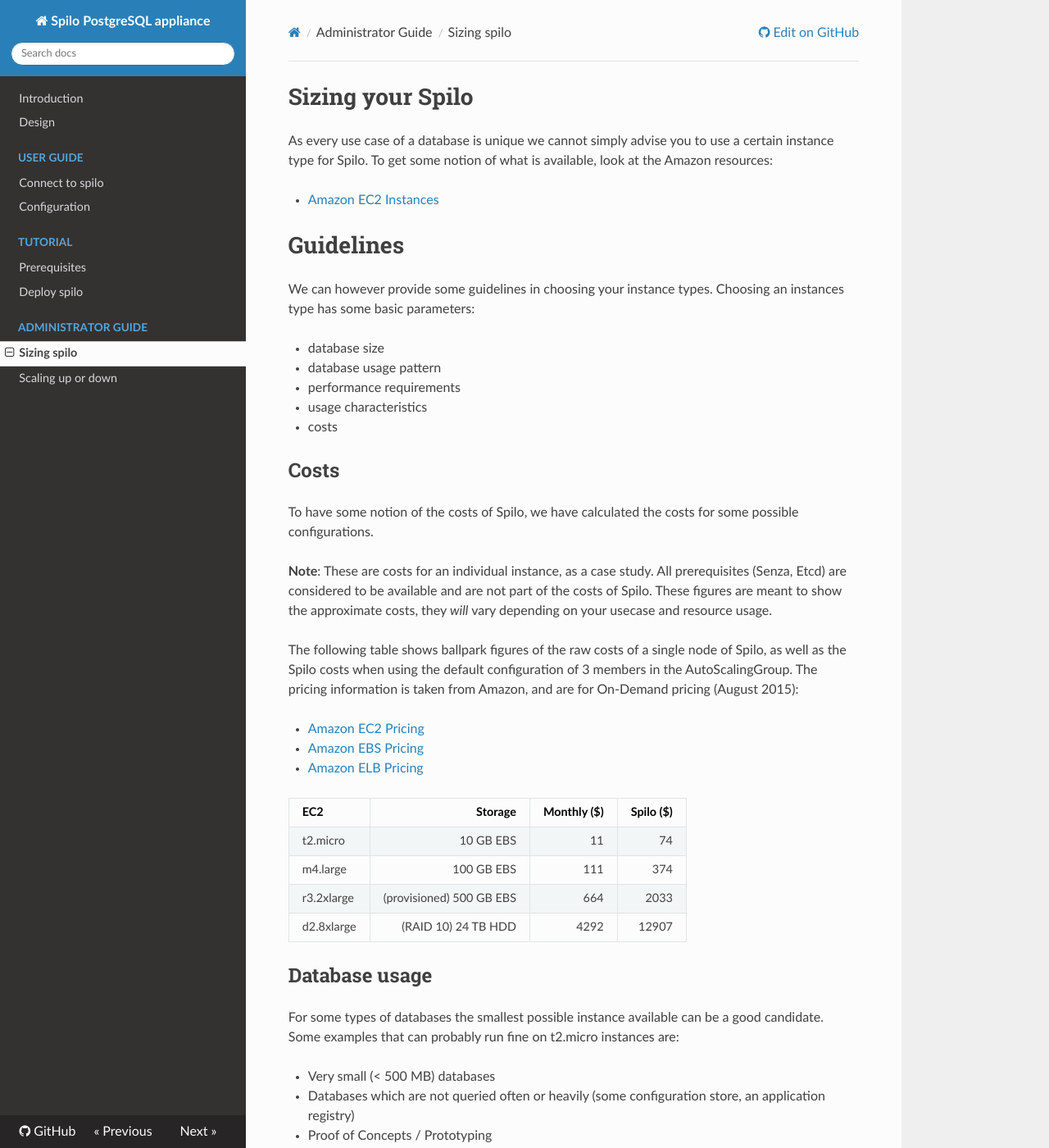
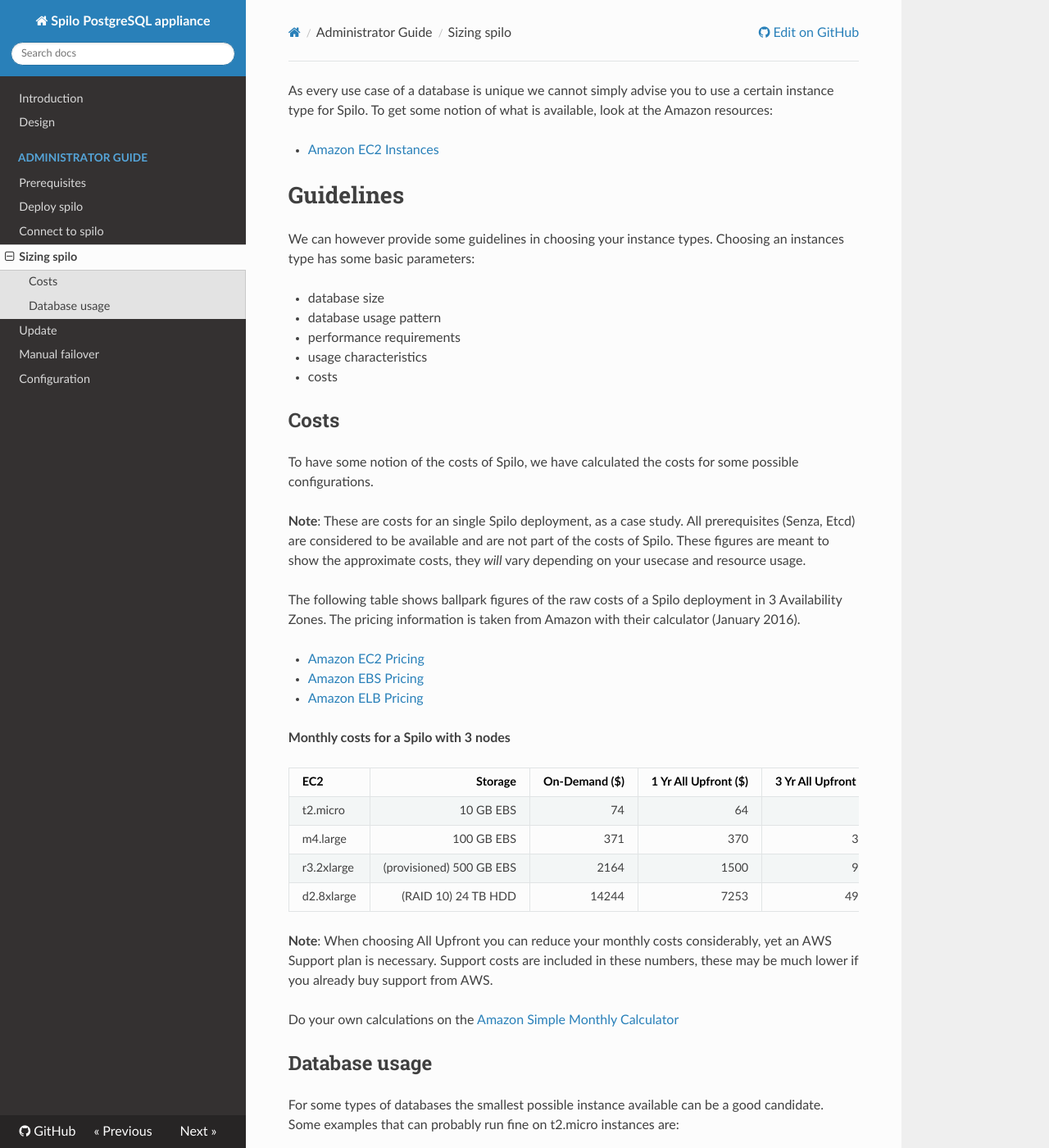
Before and after one commit to zalando/spilo, an MkDocs documentation site: the page built from docs/admin-guide/sizing.md, in a window 1280 px wide and 1400 px high. Shown: the whole window at 82% size. Built offline with MkDocs 1.6.1, drawn with Linux system fonts in a browser that asks for light colours; nearby versions of some CDN libraries; old or Windows-style settings are respelled for this version of MkDocs.

Commit message:
Documentation: Major restructuring

```diff
--- a/docs/admin-guide/sizing.md
+++ b/docs/admin-guide/sizing.md
@@ -1,5 +1,3 @@
-# Sizing your Spilo
-
 As every use case of a database is unique we cannot simply advise you to use a certain instance type for Spilo.
 To get some notion of what is available, look at the Amazon resources:
 
@@ -18,24 +16,31 @@
 ## Costs
 To have some notion of the costs of Spilo, we have calculated the costs for some possible configurations.
 
-**Note**: These are costs for an individual instance, as a case study. All prerequisites (Senza, Etcd) are considered
+**Note**: These are costs for an single Spilo deployment, as a case study. All prerequisites (Senza, Etcd) are considered
 to be available and are not part of the costs of Spilo.
 These figures are meant to show the approximate costs, they *will* vary depending on your usecase and resource usage.
 
-The following table shows ballpark figures of the raw costs of a single node of Spilo, as well as the Spilo costs when
-using the default configuration of 3 members in the AutoScalingGroup.
-The pricing information is taken from Amazon, and are for On-Demand pricing (August 2015):
+
+The following table shows ballpark figures of the raw costs of a Spilo deployment in 3 Availability Zones.
+The pricing information is taken from Amazon with their calculator (January 2016).
 
 * [Amazon EC2 Pricing](https://aws.amazon.com/ec2/pricing/)
 * [Amazon EBS Pricing](https://aws.amazon.com/ebs/pricing/)
 * [Amazon ELB Pricing](https://aws.amazon.com/elasticloadbalancing/pricing/)
 
-| EC2   |   Storage                     |  Monthly ($) | Spilo ($) |
-|----------|---------------------------:|---------:|-------:
-| t2.micro |  10 GB EBS                 |   11     |    74 |
-| m4.large | 100 GB EBS                 |  111     |   374 |
-| r3.2xlarge | (provisioned) 500 GB EBS |  664     |  2033 |
-| d2.8xlarge | (RAID 10) 24 TB HDD      | 4292     | 12907 |
+**Monthly costs for a Spilo with 3 nodes**
+
+| EC2   |   Storage                     | On-Demand ($) | 1 Yr All Upfront ($) | 3 Yr All Upfront ($) |
+|----------|---------------------------:|---------:|-------:|----:|
+| t2.micro |  10 GB EBS                 |      74 | 64 | 57 |
+| m4.large | 100 GB EBS                 |    371 | 370 | 308 |
+| r3.2xlarge | (provisioned) 500 GB EBS |   2164 | 1500 | 978 |
+| d2.8xlarge | (RAID 10) 24 TB HDD      |  14244 | 7253 | 4970 |
+
+**Note**: When choosing All Upfront you can reduce your monthly costs considerably, yet an AWS Support plan is necessary.
+Support costs are included in these numbers, these may be much lower if you already buy support from AWS.
+
+Do your own calculations on the [Amazon Simple Monthly Calculator](http://calculator.s3.amazonaws.com/index.html)
 
 ## Database usage
 For some types of databases the smallest possible instance available can be a good candidate. Some examples that
--- a/mkdocs.yml
+++ b/mkdocs.yml
@@ -5,12 +5,11 @@
 pages:
   - Introduction: index.md
   - Design: DESIGN.md
-  - User Guide:
+  - Administrator Guide:
+    - Prerequisites: admin-guide/prerequisites.md
+    - Deploy spilo: admin-guide/deploy_spilo.md
     - Connect to spilo: user-guide/connect_spilo.md
-    - Configuration: user-guide/configuration.md
-  - Tutorial:
-    - Prerequisites: tutorial/prerequisites.md
-    - Deploy spilo: tutorial/deploy_spilo.md
-  - Administrator Guide:
     - Sizing spilo: admin-guide/sizing.md
-    - Scaling up or down: admin-guide/scaling.md
+    - Update : admin-guide/update.md
+    - Manual failover: admin-guide/failover.md
+  - Configuration: configuration.md
```
Also changed, not shown: docs/admin-guide/deploy.md (added, +3 -0 lines), docs/admin-guide/failover.md (added, +23 -0 lines), docs/admin-guide/prerequisites.md (renamed from docs/tutorial/prerequisites.md, +3 -4 lines), docs/admin-guide/scaling.md (+0 -2 lines), docs/admin-guide/update.md (added, +27 -0 lines), docs/configuration.md (renamed from docs/user-guide/configuration.md, +2 -0 lines), docs/user-guide/prerequisites.md (deleted, +0 -11 lines), docs/admin-guide/deploy_spilo.md (renamed from docs/tutorial/deploy_spilo.md).
